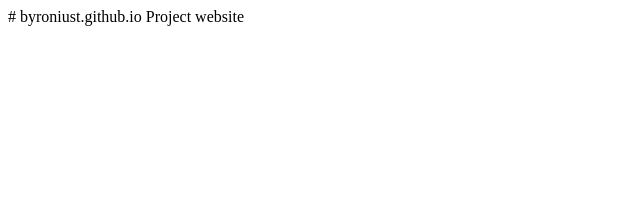
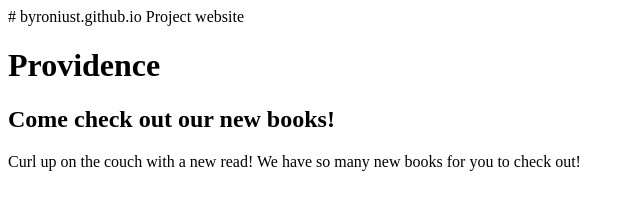
Before and after one commit to byroniust/byroniust.github.io, a plain HTML site: page index.html in a window 1280 px wide. Shown: the whole page, without its empty margins (0-640 px from the left). Drawn offline with Linux system fonts and the light colour scheme.

Commit message:
Update index.html

```diff
--- a/index.html
+++ b/index.html
@@ -1,2 +1,15 @@
 # byroniust.github.io
 Project website
+<html>
+<head>
+  <meta charset="utf-8">
+  <title>Providence</title>
+
+
+  </head
+  <body>
+  <h1> Providence</h1>
+  <h2>Come check out our new books!</h2>
+  <p>Curl up on the couch with a new read! We have so many new books for you to check out!</p>
+  </body>
+  </hmtl>
```
